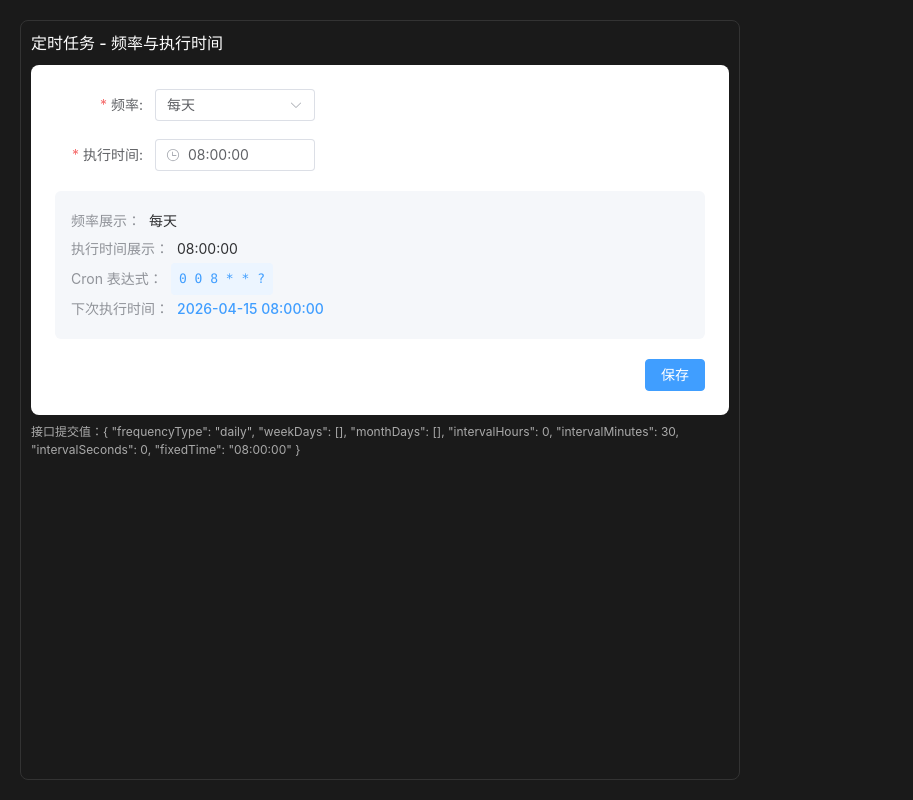
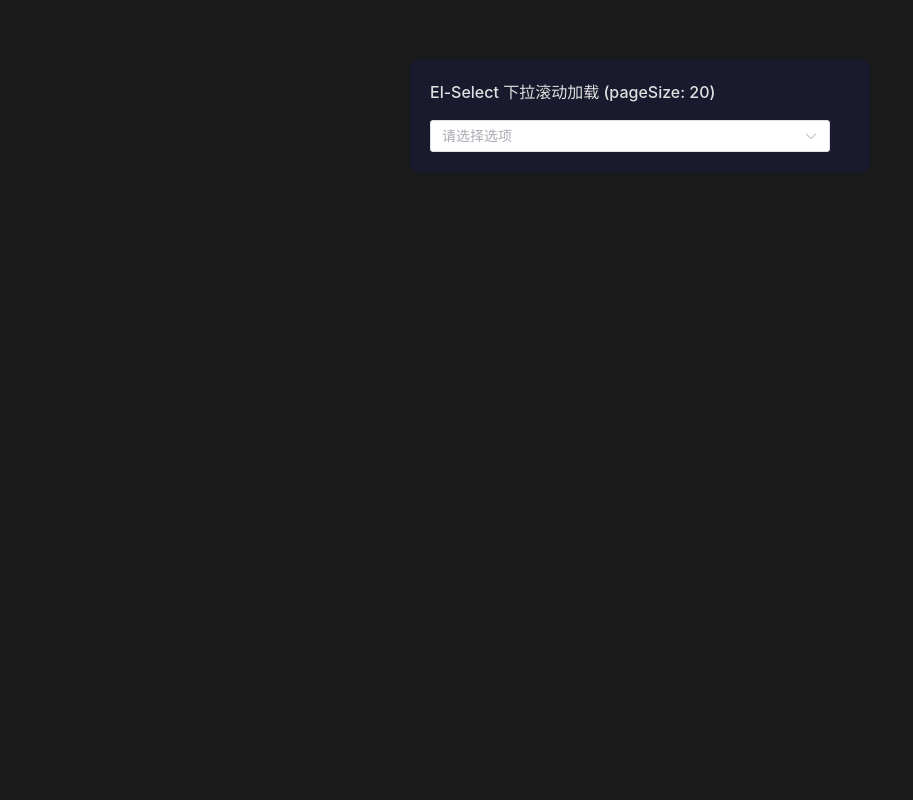
Before and after one commit to WinGo0/fortestupload, a Vue app: page / in a window 1280 px wide. Shown: the whole page, without its empty margins (0-913 px from the left). Built offline with nearby package versions, Linux system fonts and the light colour scheme.

Commit message:
feat: 添加下拉滚动加载组件 SelectScrollLoad

```diff
--- a/src/App.vue
+++ b/src/App.vue
@@ -24,11 +24,11 @@
           <!-- <h3 style="color:#fff;">流程阶段编辑</h3>
           <StageBuilder /> -->
 
-          <div class="chart-wrapper" style="height: auto; width: 720px;">
-      <h3 style="color:#fff;">定时任务 - 频率与执行时间</h3>
-      <TaskSchedulePicker v-model="taskCron" />
-      <p style="color:#aaa;font-size:12px;margin-top:8px;">接口提交值：{{ taskCron }}</p>
-    </div>
+          <!--<div class="chart-wrapper" style="height: auto; width: 720px;">-->
+<!--      <h3 style="color:#fff;">定时任务 - 频率与执行时间</h3>-->
+<!--      <TaskSchedulePicker v-model="taskCron" />-->
+<!--      <p style="color:#aaa;font-size:12px;margin-top:8px;">接口提交值：{{ taskCron }}</p>-->
+<!--    </div>-->
     <!-- <TaskSchedulePickerDetail v-model="taskCron" /> -->
     <!-- 按钮高度演示 -->
     <!-- <div class="chart-wrapper" style="height: auto;">
@@ -75,6 +75,11 @@
       <el-input-number v-model="testVal" :precision="8" :controls="false" />
       <div style="margin-top: 10px; color: #fff;">Value: {{ testVal }}</div>
     </div> -->
+
+    <!-- el-select 下拉滚动加载 -->
+    <div class="select-viewport">
+      <SelectScrollLoad />
+    </div>
   </div>
 </template>
 
@@ -94,9 +99,10 @@ import { ref, onMounted } from 'vue';
 // import AtreeTemplate from './components/AtreeTemplate.vue';
 // import ContractInfoForm from './components/ContractInfoForm.vue';
 // import StageBuilder from './components/StageBuilder.vue';
-import TaskSchedulePicker from './components/TaskSchedulePicker.vue';
+// import TaskSchedulePicker from './components/TaskSchedulePicker.vue';
 // import TaskSchedulePickerDetail from './components/TaskSchedulePickerDetail.vue';
 // import { createDefaultCron } from './utils/taskSchedule.js';
+import SelectScrollLoad from './components/SelectScrollLoad.vue';
 import dayjs from 'dayjs';
 
 const testVal = ref(1.2);
@@ -153,6 +159,16 @@ onMounted(() => {
   display: flex;
   flex-direction: column;
   height: 100vh;
+
+.select-viewport {
+  flex: 1;
+  width: 100%;
+  min-height: 0;
+  display: flex;
+  align-items: flex-start;
+  justify-content: center;
+  padding-top: 40px;
+}
   gap: 20px;
   padding: 20px;
 }
--- /dev/null
+++ b/src/components/SelectScrollLoad.vue
@@ -0,0 +1,155 @@
+<template>
+  <div class="select-scroll-demo">
+    <h3>El-Select 下拉滚动加载 (pageSize: 20)</h3>
+    <el-select
+      v-model="selectedValue"
+      filterable
+      clearable
+      placeholder="请选择选项"
+      style="width: 400px"
+      @visible-change="onVisibleChange"
+    >
+      <el-option
+        v-for="item in optionList"
+        :key="item.value"
+        :label="item.label"
+        :value="item.value"
+      />
+      <el-option v-if="loading" disabled value="" class="scroll-loading-option">
+        <span class="loading-text">加载中...</span>
+      </el-option>
+      <el-option v-if="!hasMore && optionList.length > 0" disabled value="" class="no-more-option">
+        <span class="no-more-text">没有更多了</span>
+      </el-option>
+    </el-select>
+    <div class="selected-info" v-if="selectedValue">
+      已选: {{ selectedValue }}
+    </div>
+  </div>
+</template>
+
+<script setup>
+import { ref, nextTick } from 'vue'
+
+const PAGE_SIZE = 20
+const TOTAL = 156
+
+const selectedValue = ref('')
+const optionList = ref([])
+const currentPage = ref(0)
+const loading = ref(false)
+const hasMore = ref(true)
+
+// 模拟异步请求数据
+const fetchOptions = async (page) => {
+  return new Promise((resolve) => {
+    setTimeout(() => {
+      const start = page * PAGE_SIZE
+      const count = Math.min(PAGE_SIZE, TOTAL - start)
+      const items = []
+      for (let i = 0; i < count; i++) {
+        const idx = start + i + 1
+        items.push({
+          value: `option-${idx}`,
+          label: `选项 ${idx} - ${String.fromCharCode(64 + (idx % 26 || 26))}`
+        })
+      }
+      resolve({ items, total: TOTAL })
+    }, 600)
+  })
+}
+
+// 加载下一页
+const loadNextPage = async () => {
+  if (loading.value || !hasMore.value) return
+  loading.value = true
+  const nextPage = currentPage.value + 1
+  const { items } = await fetchOptions(nextPage)
+  optionList.value = [...optionList.value, ...items]
+  currentPage.value = nextPage
+  hasMore.value = optionList.value.length < TOTAL
+  loading.value = false
+}
+
+const onVisibleChange = async (visible) => {
+  if (visible) {
+    // 首次展开时加载第一页
+    if (optionList.value.length === 0) {
+      await loadNextPage()
+    }
+    // 绑定滚动事件到下拉面板
+    await nextTick()
+    bindScroll()
+  } else {
+    unbindScroll()
+    // 关闭后重置，下次打开重新加载
+    optionList.value = []
+    currentPage.value = 0
+    hasMore.value = true
+  }
+}
+
+const onScroll = (e) => {
+  const { scrollTop, scrollHeight, clientHeight } = e.target
+  // 距离底部 5px 时触发加载
+  if (scrollHeight - scrollTop - clientHeight < 5) {
+    loadNextPage()
+  }
+}
+
+let scrollEl = null
+const bindScroll = () => {
+  const wrap = document.querySelector('.el-select-dropdown__wrap')
+  if (wrap) {
+    scrollEl = wrap
+    scrollEl.addEventListener('scroll', onScroll)
+  }
+}
+
+const unbindScroll = () => {
+  if (scrollEl) {
+    scrollEl.removeEventListener('scroll', onScroll)
+    scrollEl = null
+  }
+}
+</script>
+
+<style scoped>
+.select-scroll-demo {
+  padding: 20px;
+  background: #1a1a2e;
+  border-radius: 8px;
+  width: 460px;
+}
+
+h3 {
+  margin: 0 0 16px 0;
+  color: #e0e0e0;
+  font-size: 16px;
+}
+
+.selected-info {
+  margin-top: 12px;
+  color: #a0d2ff;
+  font-size: 14px;
+}
+</style>
+
+<style>
+.scroll-loading-option {
+  text-align: center;
+  cursor: default !important;
+}
+.scroll-loading-option .loading-text {
+  color: #909399;
+  font-size: 13px;
+}
+.no-more-option {
+  text-align: center;
+  cursor: default !important;
+}
+.no-more-option .no-more-text {
+  color: #c0c4cc;
+  font-size: 13px;
+}
+</style>
```
